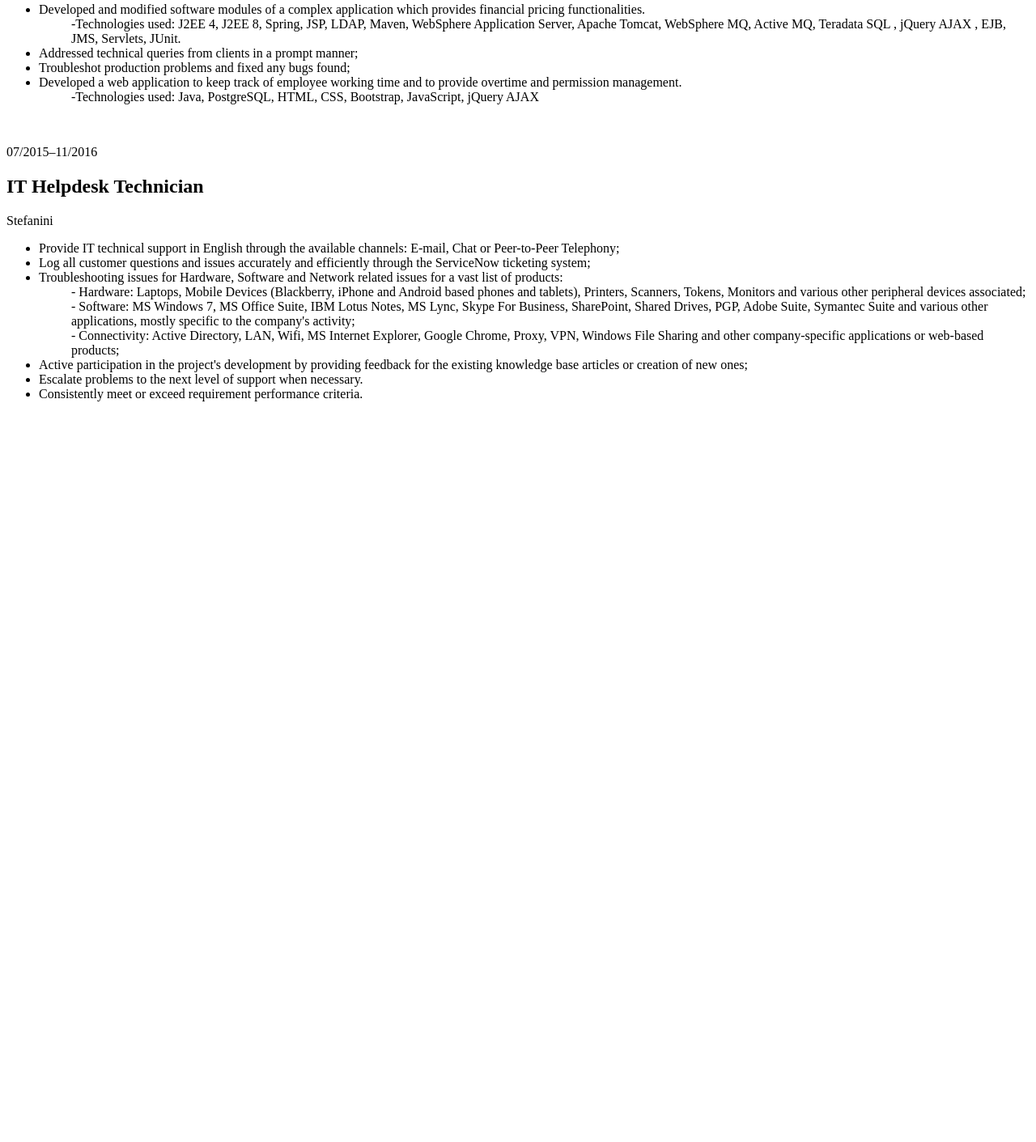
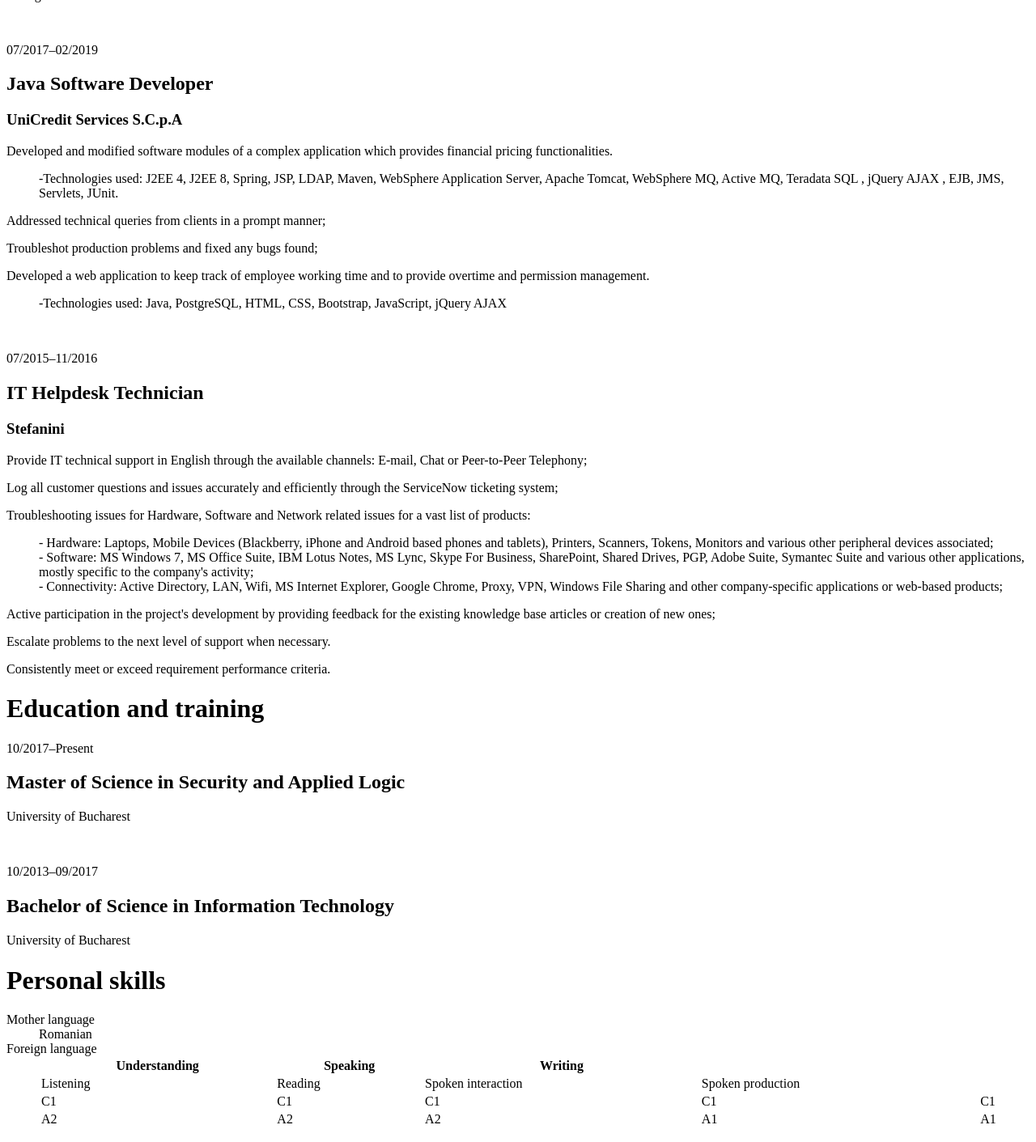
Before and after one commit to cristiana2412/devschool-frontend, a plain HTML site: page curriculumvitae.html in a window 1280 px wide. Shown: the part 745-2156 px from the top of the page at 81% size. Before the commit the page ends 1257 px from the top, so only its background shows below. Drawn offline with Linux system fonts and the light colour scheme.

Commit message:
progress

```diff
--- a/curriculumvitae.html
+++ b/curriculumvitae.html
@@ -7,8 +7,8 @@
 
     <body>
         <h1>Personal information</h1>
-        <div class="personal-information">
-            <img src="photo.png" alt="profile picture" align="left">
+        <section class="personal-information">
+            <img src="photo.png" alt="profile picture">
             <p>Cristiana Dumitru</p>
             <address>
                 <p>
@@ -24,25 +24,24 @@
                 Email: <a href="mailto:cristiana.dmtr@gmail.com">cristiana.dmtr@gmail.com</a>
                 </p>
             </address>
-        </div>
-        <br><br><br><br>
+        </section>
+        <br><br>
         <h1>Work experience</h1>
-        <div class="work-experience">
-            <br>
+        <section class="work-experience">
+            <section>
                 <p>02/2019–Present</p>
                 <h2>Java Software Engineer for Air Traffic Management System</h2>
                 <p>Thales Systems Romania</p>
                 <p>Currently in a 6 months period of knowledge transfer in France, after which, the new Bucharest team
                     will work accordingly to AGILE development lifecycle, through designing, developing and testing
                     activities.</p>
-
+            </section>
             <br>
+            <section>
                 <p>07/2017–02/2019</p>
                 <h2>Java Software Developer</h2>
-            <p>UniCredit Services S.C.p.A</p>
-            <p>
-                <ul>
-                    <li>Developed and modified software modules of a complex application which provides financial pricing
+                <h3>UniCredit Services S.C.p.A</h3>
+                <p>Developed and modified software modules of a complex application which provides financial pricing
                         functionalities.
                     <ul style="list-style-type:none;">
                         <li>-Technologies used: J2EE 4, J2EE 8, Spring, JSP, LDAP, Maven, WebSphere Application Server,
@@ -50,33 +49,31 @@
                         JUnit.
                         </li>
                     </ul>
-                    </li>
-                    <li>Addressed technical queries from clients in a prompt manner;</li>
-                    <li>Troubleshot production problems and fixed any bugs found;</li>
-                    <li>Developed a web application to keep track of employee working time and to provide overtime and
+                </p>
+                <p>Addressed technical queries from clients in a prompt manner;</p>
+                <p>Troubleshot production problems and fixed any bugs found;</p>
+                <p>Developed a web application to keep track of employee working time and to provide overtime and
                 permission management.
                     <ul style="list-style-type:none;">
                         <li>
                             -Technologies used: Java, PostgreSQL, HTML, CSS, Bootstrap, JavaScript, jQuery AJAX
                         </li>
                     </ul>
-                    </li>
-                </ul>
                 </p>
-
+            </section>
             <br>
+            <section>
                 <p>07/2015–11/2016</p>
                 <h2>IT Helpdesk Technician</h2>
-            <p>Stefanini</p>
-            <ul>
-                <li>
+                <h3>Stefanini</h3>
+                    <p>
                         Provide IT technical support in English through the available channels: E-mail, Chat or Peer-to-Peer Telephony;
-                </li>
-                <li>
+                    </p>
+                    <p>
                         Log all customer questions and issues accurately and efficiently through the ServiceNow ticketing
     system;
-                </li>
-                <li>
+                    </p>
+                    <p>
                         Troubleshooting issues for Hardware, Software and Network related issues for a vast list of products:
                         <ul style="list-style-type:none;">
                             <li>
@@ -93,20 +90,72 @@
     Windows File Sharing and other company-specific applications or web-based products;
                             </li>
                         </ul>
-                </li>
-                <li>
+                    </p>
+                    <p>
                         Active participation in the project's development by providing feedback for the existing knowledge
     base articles or creation of new ones;
-                </li>
-                <li>
+                    </p>
+                    <p>
                         Escalate problems to the next level of support when necessary.
-                </li>
-                <li>
+                    </p>
+                    <p>
                         Consistently meet or exceed requirement performance criteria.
-                </li>
-            </ul>
+                    </p>
+            </section>
+        </section>
+        <h1>Education and training</h1>
+        <section class="education-training">
+            <section>
+                <p>10/2017–Present</p>
+                <h2>Master of Science in Security and Applied Logic</h2>
+                <p>University of Bucharest</p>
+            </section>
+            <br>
+            <section>
+                <p>10/2013–09/2017</p>
+                <h2>Bachelor of Science in Information Technology</h2>
+                <p>University of Bucharest</p>
+            </section>
+        </section>
 
-        </div>
+        <h1>Personal skills</h1>
+        <section class="personal-skills">
+            <dl>
+                <dt>Mother language</dt>
+                <dd>Romanian</dd>
+                <dt>Foreign language</dt>
+                <dd>
+                    <table style="width:100%">
+                        <tr>
+                            <th span="2">Understanding</th>
+                            <th span="2">Speaking</th>
+                            <th>Writing</th>
+                        </tr>
+                        <tr>
+                            <td>Listening</td>
+                            <td>Reading</td>
+                            <td>Spoken interaction</td>
+                            <td>Spoken production</td>
+                            <td></td>
+                        </tr>
+                        <tr>
+                            <td>C1</td>
+                            <td>C1</td>
+                            <td>C1</td>
+                            <td>C1</td>
+                            <td>C1</td>
+                        </tr>
+                        <tr>
+                            <td>A2</td>
+                            <td>A2</td>
+                            <td>A2</td>
+                            <td>A1</td>
+                            <td>A1</td>
+                        </tr>
+                    </table>
+                </dd>
+            </dl>
 
+        </section>
     </body>
 </html>
```
Lines whose indentation alone changed are shown as unchanged.
